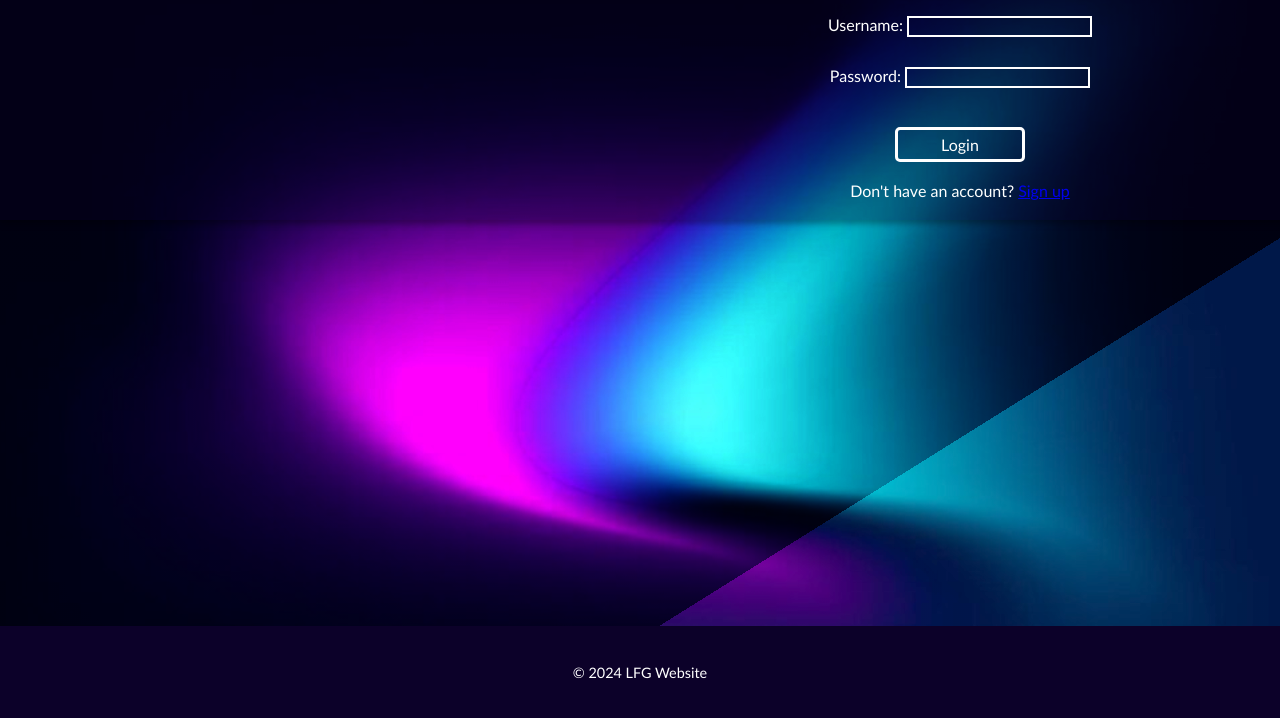
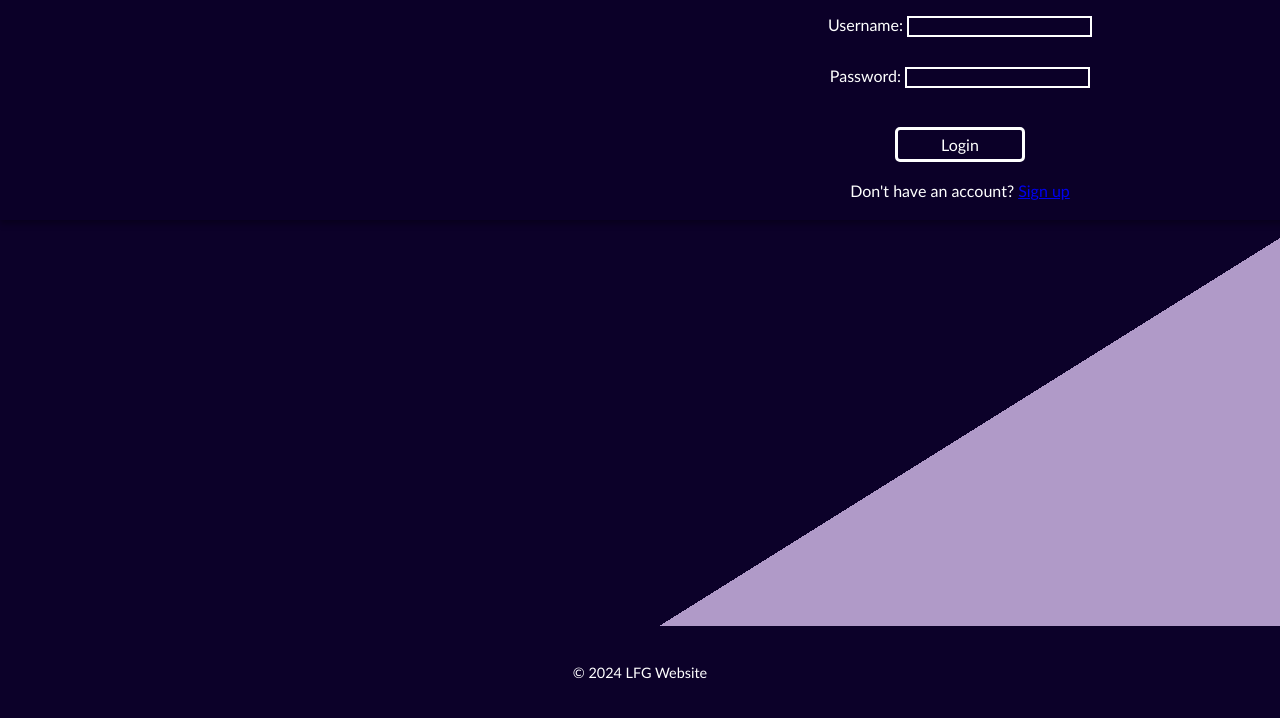
Before and after one commit to Ren-2093/companionwebsite, a website: page lfg-website/index.html in a window 1280 px wide. Shown: the part 82-800 px from the top of the page. Drawn offline with Linux system fonts and the light colour scheme.

Commit message:
Update styles.css

```diff
--- a/lfg-website/css/styles.css
+++ b/lfg-website/css/styles.css
@@ -4,7 +4,7 @@
 body {
     font-family: Gill Sans, sans-serif;
     background: linear-gradient(to bottom right, #0c0129 70%, #b09ac8 30%); /* Gradient with more purple and a darker lilac */
-    background-image: linear-gradient(to bottom right, #0c0129 70%, #b09ac8 30%), url(./imageb.png);
+    background-image: linear-gradient(to bottom right, #0c0129 70%, #b09ac8 30%);
     background-size: cover;
     background-position: center;
     background-blend-mode: soft-light;
```
